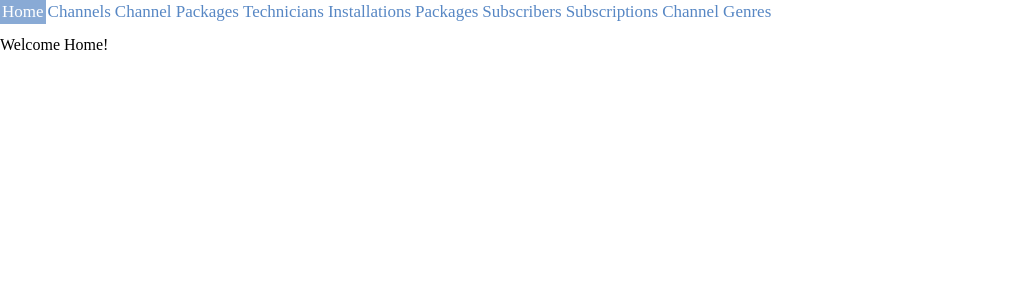
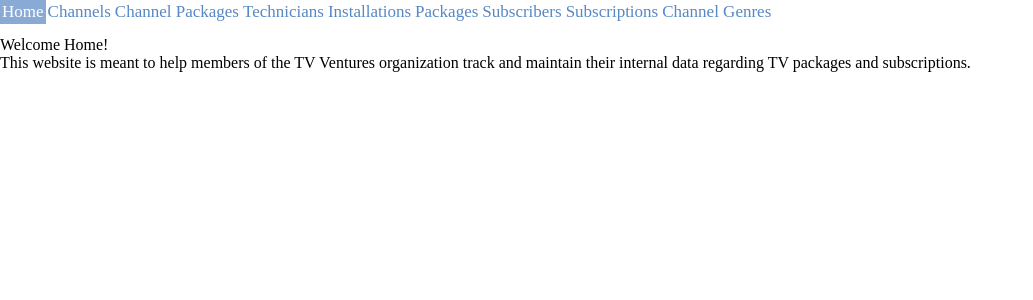
Before and after one commit to jooanc/Tv_Ventures_Project, a Flask app: page / in a window 1280 px wide. Shown: the part 37-337 px from the top of the page, without its empty margins (0-1033 px from the left). Run offline with Flask 2, Linux system fonts and the light colour scheme.

Commit message:
quick UI updates

```diff
--- a/tv_app/mock_data.py
+++ b/tv_app/mock_data.py
@@ -173,7 +173,8 @@ sample_packages = [[1, "Stars And Beyond", 20.00, 34.00, "month"], [2, "Reality
 sample_installations = [[1, "Brandi Kuritz", 4, date.today(), "hi"], [2, "Joo An Choi", 3, date.today(), "bye"]]
 sample_technicians = [[1, "Brandi", "Kuritz", "bdk479478", date.today()], [2, "Joo An", "Choi", "jac484039", date.today()]]
 sample_channels = [[1, "Nickelodeon", 45, "animation", True], [2, "MTV", 70, "reality", False]]
-sample_channel_packages = [[1, 1, 2], [2, 2, 2], [3, 2, 1]]
+sample_channel_packages = [[1, "Nickelodeon", "Reality All Day"], [2, "MTV", "Reality All Day"],
+                           [3, "MTV", "Stars And Beyond"]]
 sample_subscribers = [[1, "555-555-5555", 91210, 1, 5540, 34, "female", "Tiffany", "Smith"],
                       [2, "555-555-5555", 78705, 2, 49000, 19, "male", "Richard", "Jones"]]
 sample_subscriptions = [[1, "Reality All Day", "Richard Jones", date.today(), date.today(), "ACTIVE", False, 3],
--- a/tv_app/templates/add_channel_package_form.html
+++ b/tv_app/templates/add_channel_package_form.html
@@ -9,7 +9,7 @@
 <form id="add-channel-pkg" action="/add-channel-package" method="post">
     Channel: <select name="channel">
         {% for c in channels %}
-          <option value="{{ c[0] }}">{{ c[0] }}</option>
+          <option value="{{ c[0] }}">{{ c[1] }}</option>
         {% endfor %}
     </select>
     <input type='button' name='addChannelPackage' value='Add Channel Package'
@@ -19,7 +19,7 @@
 
     Package: <select name="package">
         {% for p in packages %}
-          <option value="{{ p[0] }}">{{ p[0] }}</option>
+          <option value="{{ p[0] }}">{{ p[1] }}</option>
         {% endfor %}
     </select><br>
     <input type="submit" value="Submit">
--- a/tv_app/templates/home.html
+++ b/tv_app/templates/home.html
@@ -6,4 +6,6 @@
 
 {% block content %}
 <p>Welcome Home!</p>
+<p>This website is meant to help members of the TV Ventures organization track and maintain their internal
+    data regarding TV packages and subscriptions.</p>
 {% endblock %}
```
